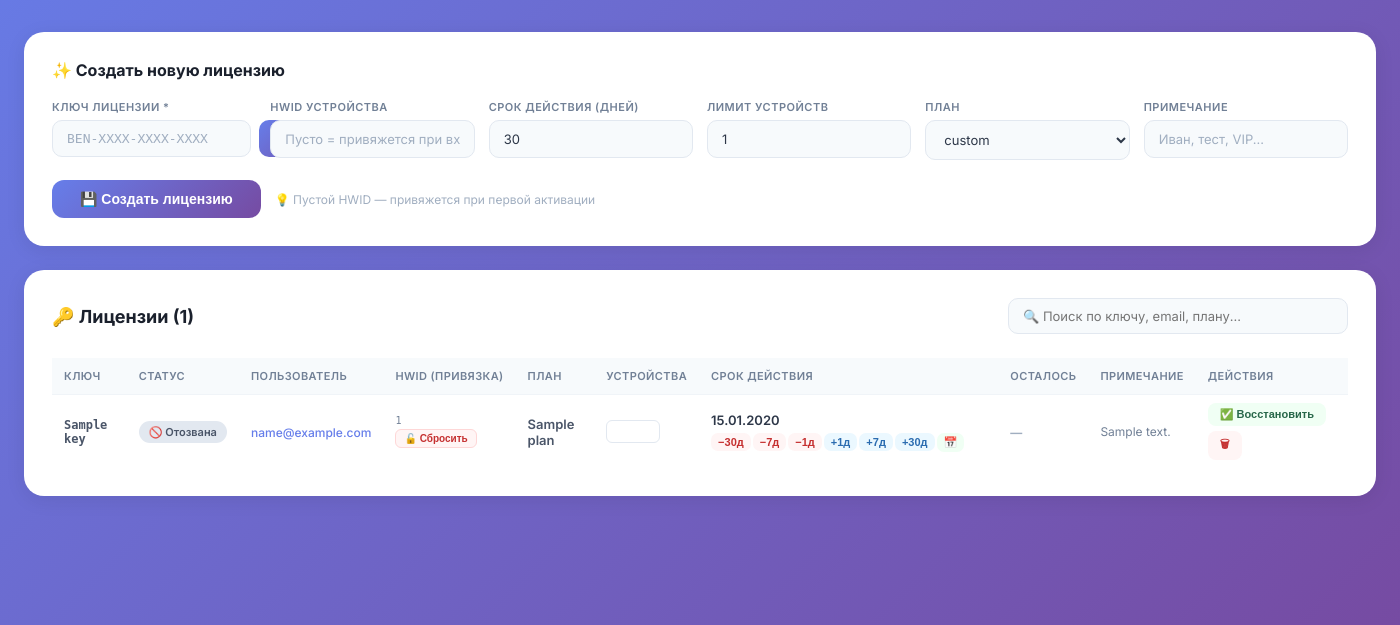
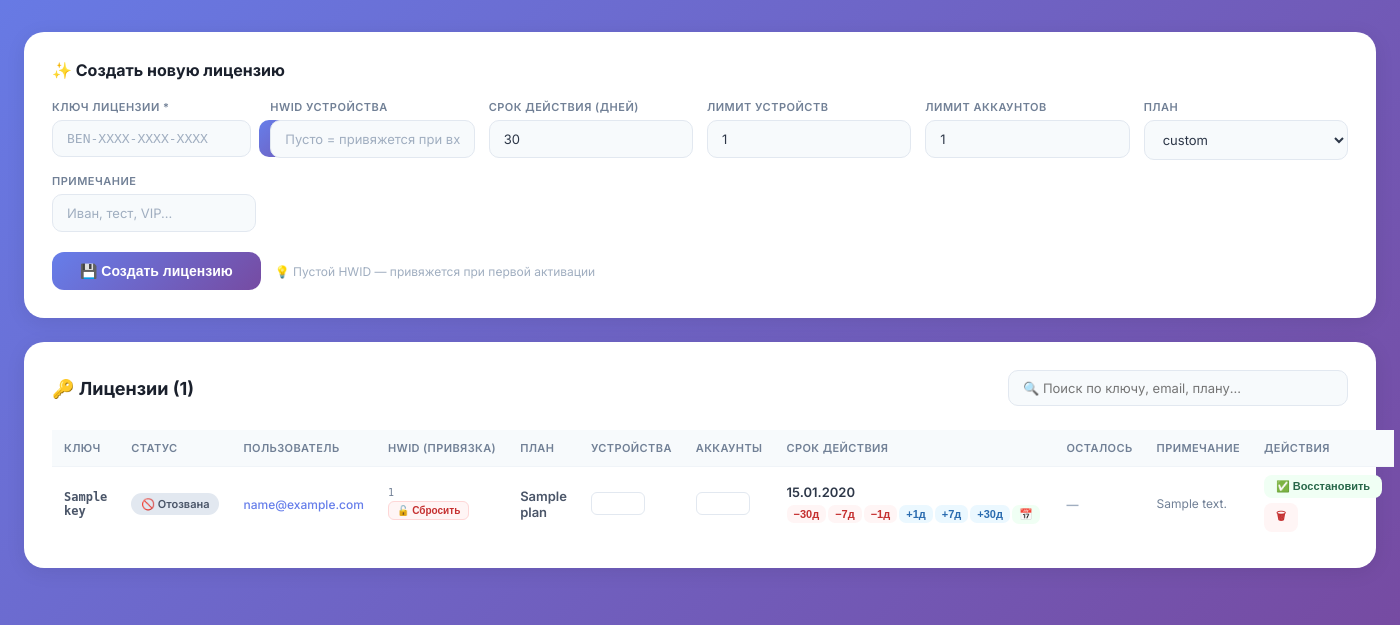
Before and after one commit to benuarbelluyan-sketch/license-check-server, a FastAPI app: template templates/admin_licenses.html in a window 1400 px wide. Shown: the part 175-800 px from the top of the page. Run offline with FastAPI, Linux system fonts and the light colour scheme; the template is opened without the code that fills it: most values are stand-ins (such as "Sample title", 1, 10 or a date in 2020); parts of the project's set-up code (start-up, migrations or seed data) failed here and were passed over; some libraries are stand-ins or nearby versions.

Commit message:
admin_licenses.html

```diff
--- a/templates/admin_licenses.html
+++ b/templates/admin_licenses.html
@@ -149,6 +149,10 @@
           <input class="form-input" name="max_devices" type="number" value="1" min="1" max="50">
         </div>
         <div class="form-group">
+          <label class="form-label">Лимит аккаунтов</label>
+          <input class="form-input" name="max_accounts" type="number" value="1" min="1" max="100">
+        </div>
+        <div class="form-group">
           <label class="form-label">План</label>
           <select class="form-input" name="plan">
             <option value="custom">custom</option>
@@ -188,6 +192,7 @@
           <th>HWID (привязка)</th>
           <th>План</th>
           <th>Устройства</th>
+          <th>Аккаунты</th>
           <th>Срок действия</th>
           <th>Осталось</th>
           <th>Примечание</th>
@@ -244,6 +249,15 @@
               class="dev-input"
               onchange="updateLimit('{{ r.key }}', this.value, this)"
               title="Лимит устройств для этого ключа"
+            />
+          </td>
+
+          <td>
+            <input type="number" min="1" max="100"
+              value="{{ r.max_accounts or 1 }}"
+              class="dev-input"
+              onchange="updateAccounts('{{ r.key }}', this.value, this)"
+              title="Лимит аккаунтов (email) для этого ключа"
             />
           </td>
 
@@ -395,6 +409,22 @@
     });
   }
 
+  async function updateAccounts(key, val, el) {
+    const max_accounts = parseInt(val);
+    if (!max_accounts || max_accounts < 1) return;
+    try {
+      const res = await fetch('/admin/api/update-accounts', {
+        method: 'POST',
+        headers: {'Content-Type': 'application/json'},
+        body: JSON.stringify({key, max_accounts})
+      });
+      const data = await res.json();
+      el.classList.toggle('saved', data.success);
+      if (data.success) setTimeout(() => el.classList.remove('saved'), 1800);
+      else el.style.borderColor = '#fc8181';
+    } catch { el.style.borderColor = '#fc8181'; }
+  }
+
   async function resetHwid(key) {
     if (!confirm('Сбросить HWID для ключа ' + key + '?\n\nПользователь сможет войти с нового устройства.')) return;
     try {
```
